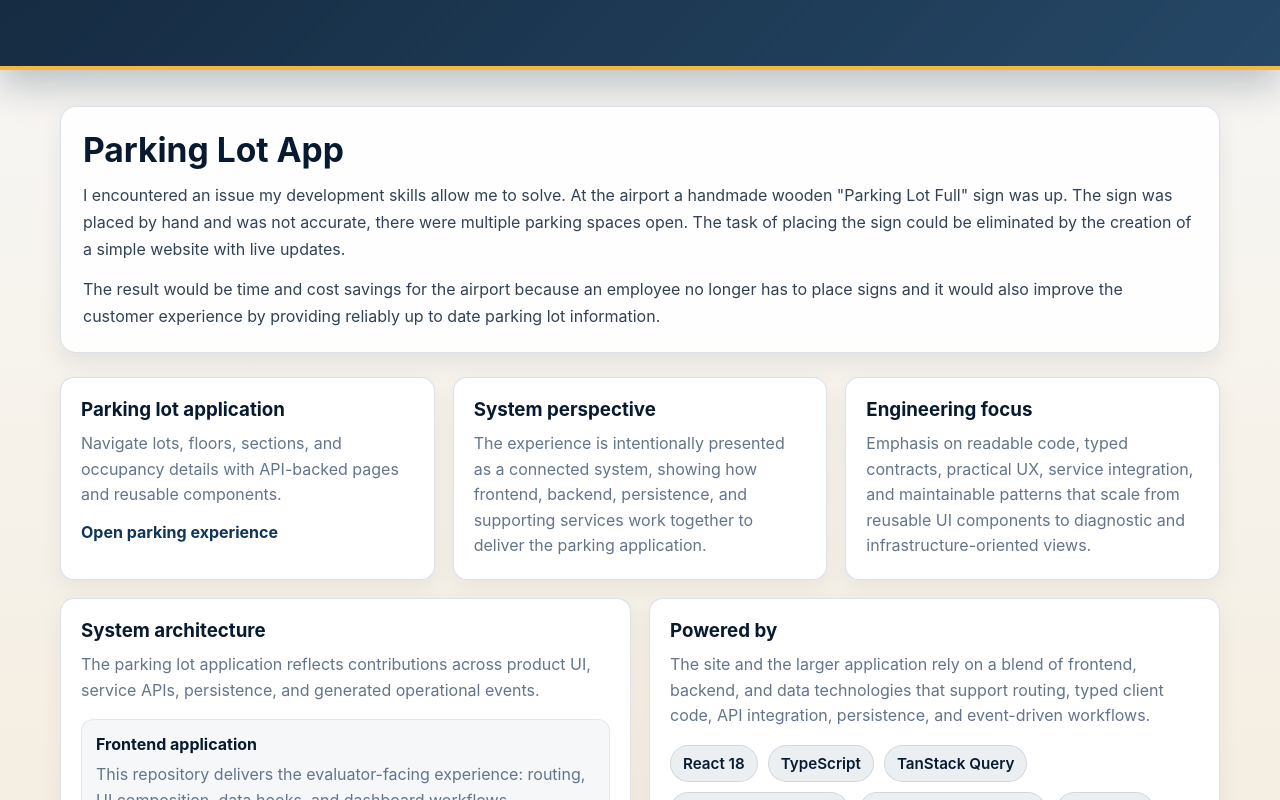
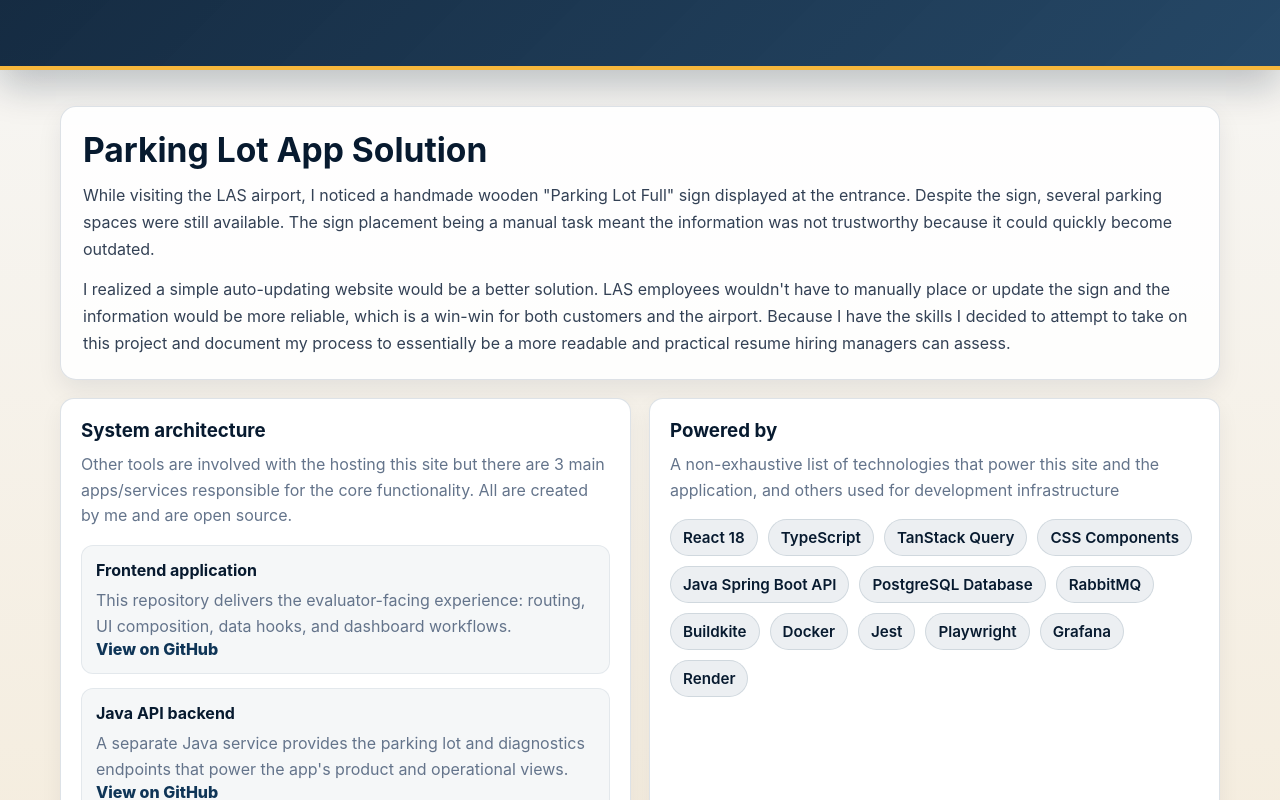
Before and after one commit to IsaacMartin22/ParkingLotFrontend, a React (Create React App) app: page / in a window 1280 px wide. Shown: the part 420-1220 px from the top of the page. Built offline with nearby package versions, Linux system fonts and the light colour scheme.

Commit message:
Add another blog post, update poweredby, add github links for projects, formatting

```diff
--- a/src/pages/BlogEngineeringJournal.tsx
+++ b/src/pages/BlogEngineeringJournal.tsx
@@ -23,6 +23,17 @@
       <main className="container blog-main">
         <section className="blog-entry-placeholder" aria-label="Future blog entries">
           <h2>Entries</h2>
+          <article className="blog-entry-card">
+            <p className="blog-entry-date">June 27th 2026</p>
+            <h3>Day 2</h3>
+            <p>
+              Had a pretty busy day today, made mostly just spelling and grammar changes and fixed some of the Powered By technologies on the Intro page.
+              Added links for the Github Projects
+            </p>
+            <p>
+
+            </p>
+          </article>
           <article className="blog-entry-card">
             <p className="blog-entry-date">June 26th 2026</p>
             <h3>First engineering note</h3>
--- a/src/pages/IntroHome.tsx
+++ b/src/pages/IntroHome.tsx
@@ -6,11 +6,16 @@
   'React 18',
   'TypeScript',
   'TanStack Query',
+  'CSS Components',
   'Java Spring Boot API',
   'PostgreSQL Database',
   'RabbitMQ',
-  'Component-based CSS architecture',
-  '',
+  'Buildkite',
+  'Docker',
+  'Jest',
+  'Playwright',
+  'Grafana',
+  'Render',
 ];
 
 const systemContributions = [
@@ -42,8 +47,9 @@
           <p className="intro-eyebrow">Software Engineer Portfolio</p>
           <h1>Hi, I am Isaac.</h1>
           <p className="intro-copy">
-            This is my website. Its purpose is to show my competency as a Software Engineer.
-            This site hosts the frontend of a parking lot application themed for the LAS (Las Vegas) airport, which is where I live.
+            This website's purpose is to show my competency as a Software Engineer.
+            This site hosts my development portfolio as well as the frontend of a parking
+            lot application themed for the LAS (Las Vegas) airport, which is where I live.
 
           </p>
           <div className="intro-actions">
@@ -63,57 +69,34 @@
 
       <main className="container intro-main">
         <section className="intro-panel" aria-label="About Isaac">
-          <h2>Parking Lot App</h2>
+          <h2>Parking Lot App Solution</h2>
           <p>
-            I encountered an issue my development skills allow me to solve. At the airport
-            a handmade wooden "Parking Lot Full" sign was up. The sign was placed by hand and was not accurate,
-            there were multiple parking spaces open. The task of placing the sign could be eliminated
-            by the creation of a simple website with live updates.
+            While visiting the LAS airport, I noticed a handmade wooden "Parking Lot Full" sign displayed
+            at the entrance. Despite the sign, several parking spaces were still available. The
+            sign placement being a manual task meant the information was not trustworthy because it
+            could quickly become outdated.
           </p>
           <p>
-            The result would be time and cost savings for the airport because an employee no longer has to place signs and it would
-            also improve the customer experience by providing reliably up to date parking lot information.
+            I realized a simple auto-updating website would be a better solution. LAS employees wouldn't have to manually
+            place or update the sign and the information would be more reliable, which is a win-win for both customers and
+            the airport. Because I have the skills I decided to attempt to take on this project and document my process to
+            essentially be a more readable and practical resume hiring managers can assess.
           </p>
-        </section>
-
-        <section className="intro-grid" aria-label="Project highlights">
-          <article className="intro-card">
-            <h3>Parking lot application</h3>
-            <p>
-              Navigate lots, floors, sections, and occupancy details with API-backed pages and reusable components.
-            </p>
-            <Link to="/parking" className="intro-card-link">Open parking experience</Link>
-          </article>
-
-          <article className="intro-card">
-            <h3>System perspective</h3>
-            <p>
-              The experience is intentionally presented as a connected system, showing how frontend, backend,
-              persistence, and supporting services work together to deliver the parking application.
-            </p>
-          </article>
-
-          <article className="intro-card">
-            <h3>Engineering focus</h3>
-            <p>
-              Emphasis on readable code, typed contracts, practical UX, service integration, and maintainable
-              patterns that scale from reusable UI components to diagnostic and infrastructure-oriented views.
-            </p>
-          </article>
         </section>
 
         <section className="intro-grid intro-support-grid" aria-label="Project references and technologies">
           <article className="intro-card">
             <h3>System architecture</h3>
             <p>
-              The parking lot application reflects contributions across product UI, service APIs, persistence, and
-              generated operational events.
+              Other tools are involved with the hosting this site but there are 3 main apps/services responsible for the core functionality.
+              All are created by me and are open source.
             </p>
             <div className="intro-architecture-list">
               {systemContributions.map((contribution) => (
                 <div key={contribution.title} className="intro-architecture-item">
                   <h4>{contribution.title}</h4>
                   <p>{contribution.description}</p>
+                  <a href={contribution.link} target="_blank" rel="noreferrer" className="text-link">View on GitHub</a>
                 </div>
               ))}
             </div>
@@ -122,8 +105,8 @@
           <article className="intro-card">
             <h3>Powered by</h3>
             <p>
-              The site and the larger application rely on a blend of frontend, backend, and data technologies that
-              support routing, typed client code, API integration, persistence, and event-driven workflows.
+              A non-exhaustive list of technologies that power this site and the application, and others used for
+              development infrastructure
             </p>
             <ul className="intro-tech-list">
               {poweredByTechnologies.map((technology) => (
```
